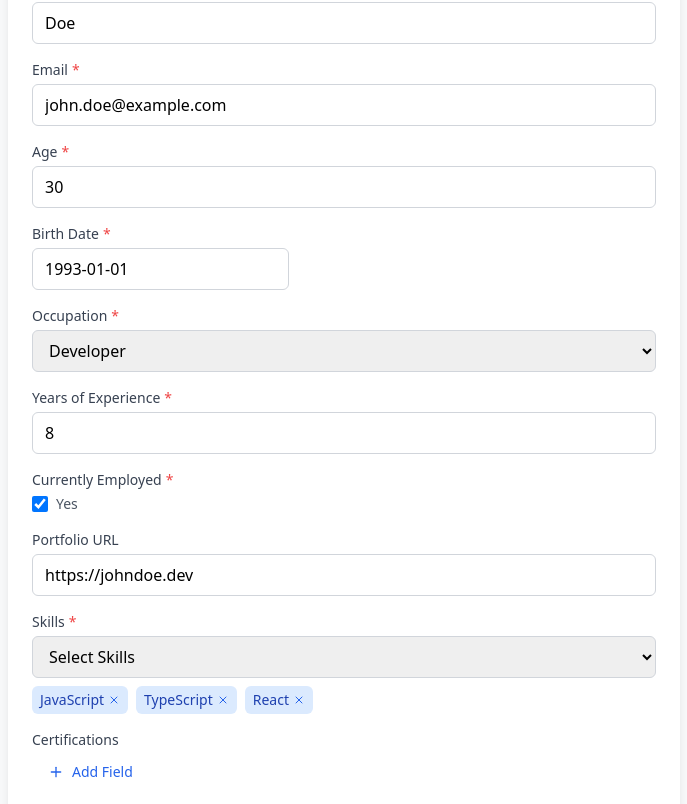
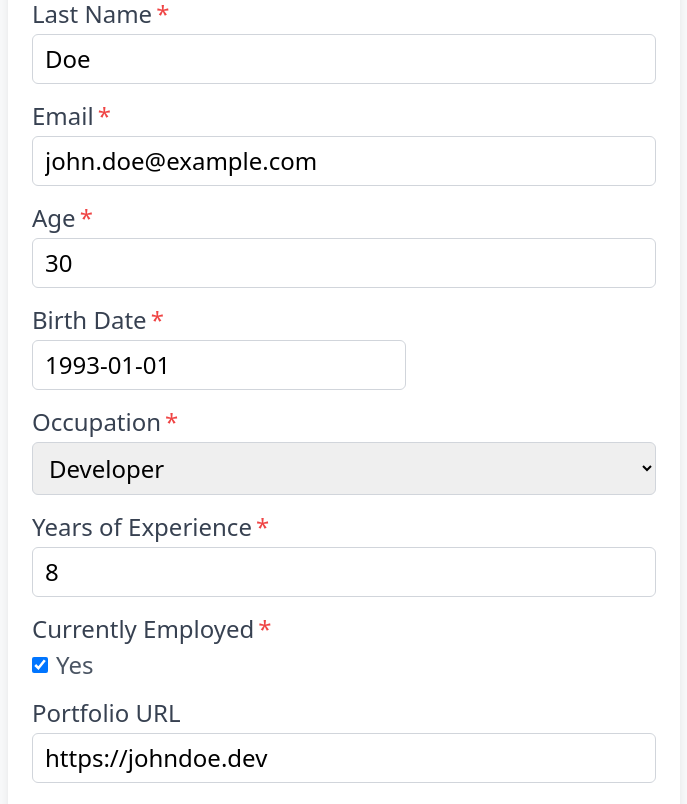
Before and after one commit to qubbit/dynamic-form, a React (Vite) app: page / in a window 1280 px wide. Shown: the part 236-1040 px from the top of the page, without its empty margins (296-983 px from the left). Built offline with nearby package versions, Linux system fonts and the light colour scheme.

Commit message:
Remove text-sm classes

```diff
--- a/package.json
+++ b/package.json
@@ -1,6 +1,6 @@
 {
   "name": "@qubbit/dynamic-form",
-  "version": "1.0.4",
+  "version": "1.0.5",
   "description": "A beautiful, production-ready schema-based form builder for React applications",
   "type": "module",
   "main": "dist/index.js",
--- a/src/App.tsx
+++ b/src/App.tsx
@@ -23,7 +23,7 @@ function App() {
   };
 
   return (
-    <div className="min-h-screen bg-gray-50 py-12">
+    <div className="md:text-2xl min-h-screen bg-gray-50 py-12">
       <div className="container mx-auto px-4">
         <SchemaForm
           schema={userProfileSchema}
--- a/src/components/DynamicFields.tsx
+++ b/src/components/DynamicFields.tsx
@@ -49,7 +49,7 @@ export const DynamicFields: React.FC<DynamicFieldsProps> = ({
       <button
         type="button"
         onClick={handleAdd}
-        className="inline-flex items-center gap-2 px-4 py-2 text-sm text-blue-600 hover:text-blue-800 rounded-md hover:bg-blue-50"
+        className="inline-flex items-center gap-2 px-4 py-2 text-blue-600 hover:text-blue-800 rounded-md hover:bg-blue-50"
       >
         <Plus className="w-4 h-4" />
         Add Field
--- a/src/components/FormField.tsx
+++ b/src/components/FormField.tsx
@@ -12,12 +12,12 @@ interface FormFieldProps {
 export const FormField: React.FC<FormFieldProps> = ({ label, error, children }) => {
   return (
     <div className="mb-4">
-      <label className="block text-sm font-medium text-gray-700 mb-1">
+      <label className="block font-medium text-gray-700 mb-1">
         {label}
       </label>
       {children}
       {error && (
-        <div className="mt-1 text-red-600 text-sm flex items-center gap-1">
+        <div className="mt-1 text-red-600 flex items-center gap-1">
           <AlertCircle className="w-4 h-4" />
           <span>{error}</span>
         </div>
--- a/src/components/FormFields.tsx
+++ b/src/components/FormFields.tsx
@@ -60,7 +60,7 @@ const FormField: React.FC<FieldProps> = ({ field, value, onChange, error }) => {
               onChange={(e) => onChange(e.target.checked)}
               className="w-4 h-4 text-blue-600 rounded focus:ring-blue-500"
             />
-            <span className="text-sm text-gray-600">Yes</span>
+            <span className="text-gray-600">Yes</span>
           </div>
         );
 
@@ -121,7 +121,7 @@ const FormField: React.FC<FieldProps> = ({ field, value, onChange, error }) => {
                   }}
                   className="w-4 h-4 text-blue-600 rounded focus:ring-blue-500"
                 />
-                <span className="text-sm text-gray-600">{option.label}</span>
+                <span className="text-gray-600">{option.label}</span>
               </label>
             ))}
           </div>
@@ -134,13 +134,13 @@ const FormField: React.FC<FieldProps> = ({ field, value, onChange, error }) => {
 
   return (
     <div className="mb-4">
-      <label className="block text-sm font-medium text-gray-700 mb-1">
+      <label className="block font-medium text-gray-700 mb-1">
         {field.label}
         {field.required && <span className="text-red-500 ml-1">*</span>}
       </label>
       {renderField()}
       {error && (
-        <div className="mt-1 text-red-600 text-sm flex items-center gap-1">
+        <div className="mt-1 text-red-600 flex items-center gap-1">
           <AlertCircle className="w-4 h-4" />
           <span>{error}</span>
         </div>
--- a/src/components/MultiSelect.tsx
+++ b/src/components/MultiSelect.tsx
@@ -50,7 +50,7 @@ export const MultiSelect: React.FC<MultiSelectProps> = ({
           return (
             <span
               key={selectedValue}
-              className="inline-flex items-center gap-1 px-2 py-1 bg-blue-100 text-blue-800 rounded-md text-sm"
+              className="inline-flex items-center gap-1 px-2 py-1 bg-blue-100 text-blue-800 rounded-md"
             >
               {option?.label}
               <button
```
